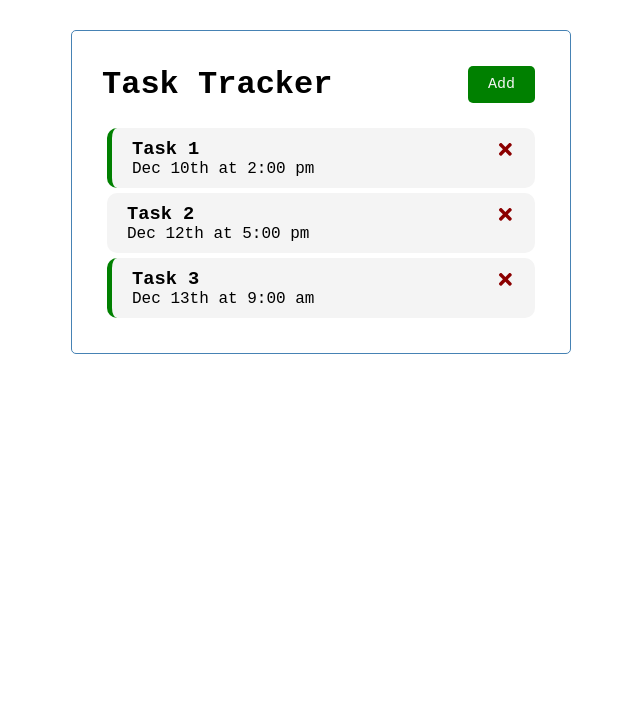
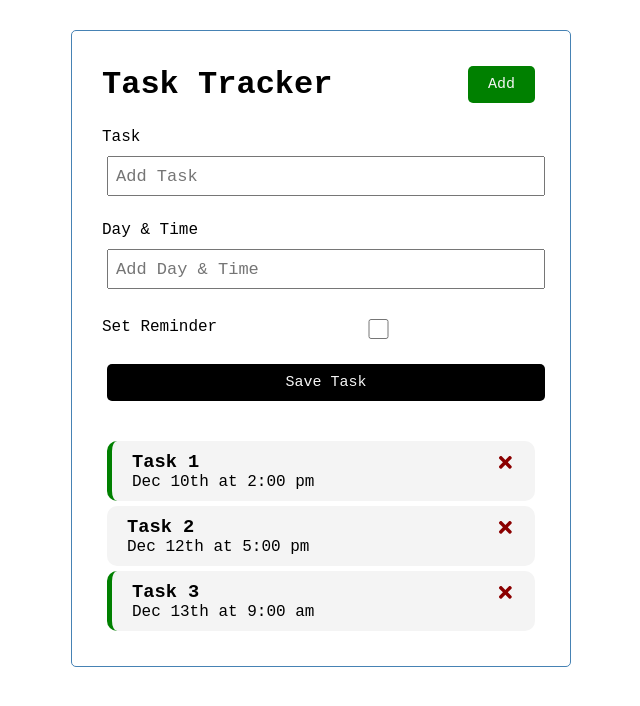
Before and after one commit to Roudi22/my-task-tracker, a React (Create React App) app: page / in a window 1280 px wide. Shown: the top 706 px of the page, without its empty margins (319-959 px from the left). Built offline with nearby package versions, Linux system fonts and the light colour scheme.

Commit message:
Added addTask functionality

```diff
--- a/src/App.jsx
+++ b/src/App.jsx
@@ -1,6 +1,7 @@
 import React from "react";
 import Header from "./components/Header";
 import Tasks from "./components/Tasks";
+import AddTask from "./components/AddTask";
 const initialTasks = [
   {
     id: 1,
@@ -40,10 +41,22 @@ function App() {
     setTasks(newTasks);
   }
 
+  function addTask (task) {
+    let id = 0;
+    if (tasks.length > 0) {
+      id = tasks[tasks.length-1].id + 1;
+    }
+
+    const newTask = {...task, id};
+    setTasks([...tasks, newTask]);
+  }
+
   return (
     <div className="container">
       <Header />
+      <AddTask onSubmit={addTask} />
       <Tasks onDelete={deleteTask} onToggle={toggleReminder} tasks={tasks}/>
+
     </div>
   );
 }
--- /dev/null
+++ b/src/components/AddTask.jsx
@@ -0,0 +1,70 @@
+import PropTypes from "prop-types";
+import { useState } from "react";
+import Button from "./Button";
+
+function AddTask({ onSubmit }) {
+  const [text, setText] = useState("");
+  const [day, setDay] = useState("");
+  const [reminder, setReminder] = useState(false);
+
+  function handleSubmit(e) {
+    e.preventDefault();
+    if (!text) {
+      return alert("You cannot add an empty task!");
+    }
+    onSubmit({ text, day, reminder });
+    resetForm();
+  }
+
+  function resetForm() {
+    setText("");
+    setDay("");
+    setReminder(false);
+  }
+
+  return (
+    <form className="add-form" onSubmit={handleSubmit}>
+      <div className="form-control">
+        <label htmlFor="">Task</label>
+        <input
+          type="text"
+          id="text"
+          name="text"
+          placeholder="Add Task"
+          value={text}
+          onChange={(e) => setText(e.target.value)}
+        />
+      </div>
+      <div className="form-control">
+        <label htmlFor="day">Day & Time</label>
+        <input
+          type="text"
+          id="day"
+          name="day"
+          placeholder="Add Day & Time"
+          value={day}
+          onChange={(e) => setDay(e.target.value)}
+        />
+      </div>
+      <div className="form-control form-control-check">
+        <label htmlFor="reminder">Set Reminder</label>
+        <input
+          type="checkbox"
+          id="reminder"
+          name="reminder"
+          checked={reminder}
+          onChange={(e) => setReminder(e.target.checked)}
+        />
+      </div>
+      <Button block color="#000" type="submit">
+        Save Task
+      </Button>
+    </form>
+  );
+}
+
+AddTask.propTypes = {
+  onSubmit: PropTypes.func.isRequired,
+};
+
+export default AddTask;
```
